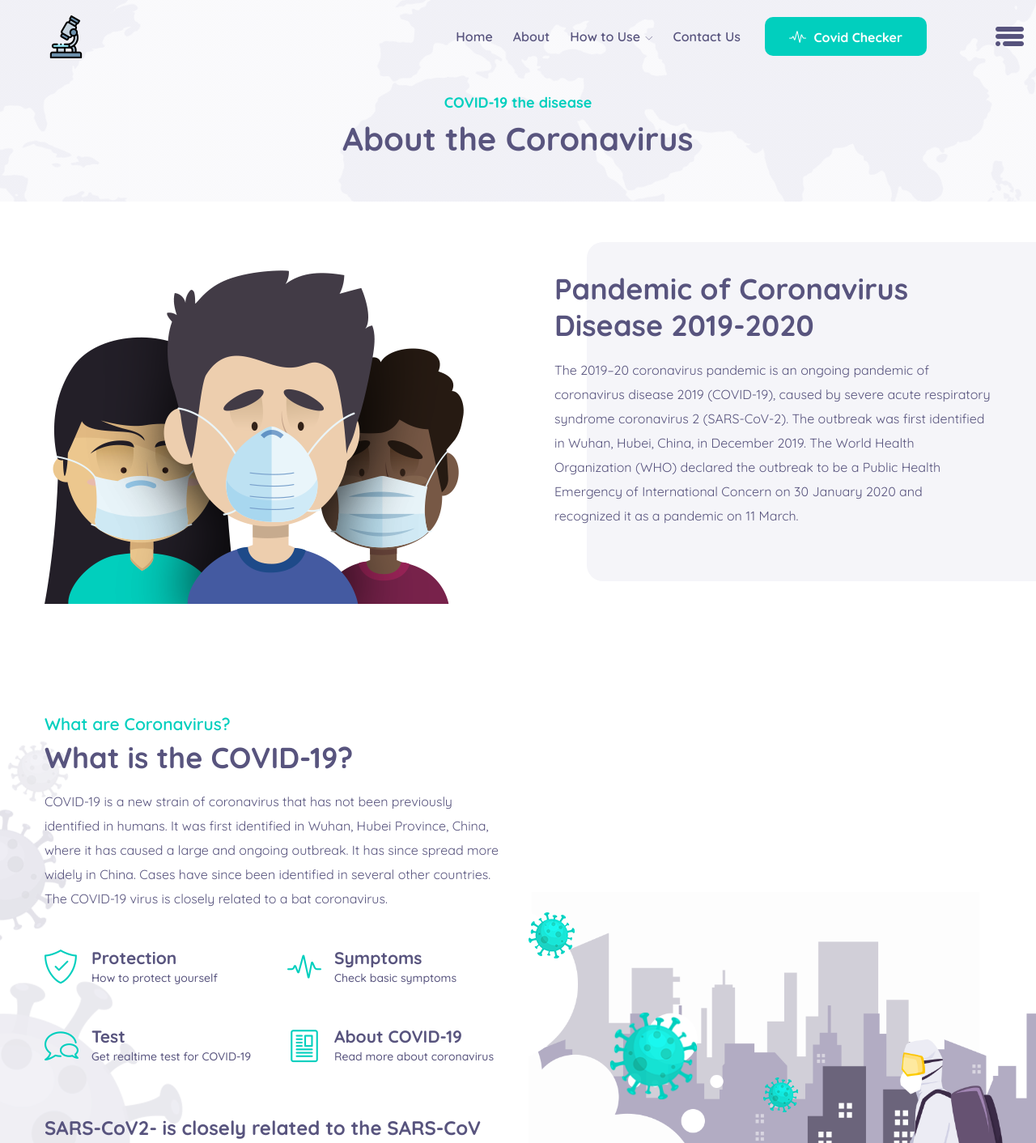
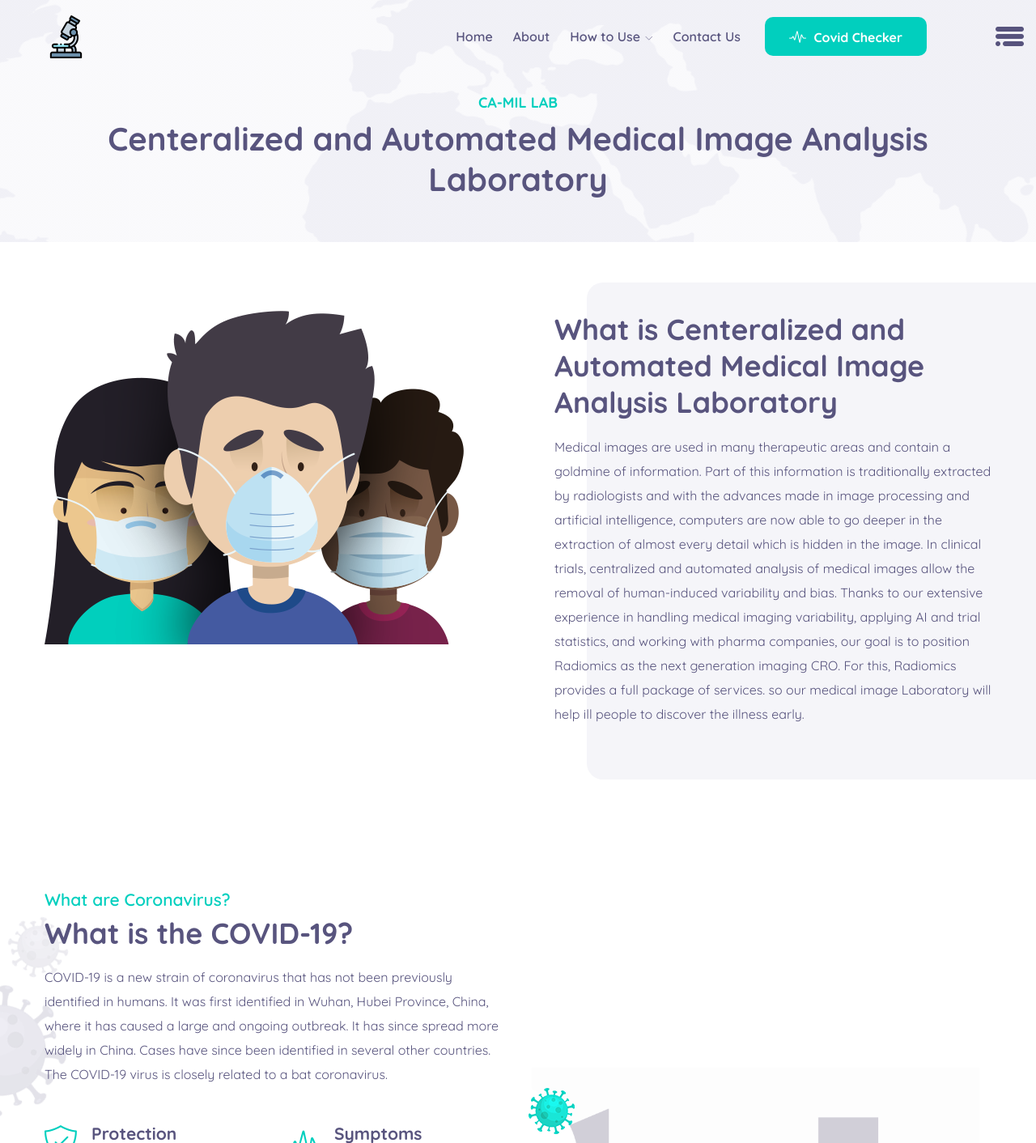
Before and after one commit to john0isaac/Centralized-and-Automated-Medical-Image-Analysis-Laboratory, a Flask app: page /about in a window 1280 px wide. Shown: the top 1412 px of the page at 81% size. Run offline with Flask 2, Linux system fonts and the light colour scheme; some libraries are stand-ins or nearby versions.

Commit message:
about_page

```diff
--- a/templates/pages/about.html
+++ b/templates/pages/about.html
@@ -3,8 +3,8 @@
 <section class="breadcrumb_area">
   <div class="container">
     <div class="breadcrumb_text">
-      <h6 class="wow fadeInUp" data-wow-delay="0.2s">COVID-19 the disease</h6>
-      <h3 class="wow fadeInUp" data-wow-delay="0.2s">About the Coronavirus</h3>
+      <h6 class="wow fadeInUp" data-wow-delay="0.2s">CA-MIL LAB</h6>
+      <h3 class="wow fadeInUp" data-wow-delay="0.2s">Centeralized and Automated Medical Image Analysis Laboratory </h3>
     </div>
   </div>
 </section>
@@ -22,16 +22,15 @@
         <div class="home_ab_text">
           <div class="home_ab_text_inner">
             <div class="home_ab_item">
-              <h4 class="wow fadeInUp">Pandemic of Coronavirus Disease 2019-2020</h4>
+              <h4 class="wow fadeInUp">What is Centeralized and Automated Medical Image Analysis Laboratory</h4>
               <p class="wow fadeInUp" data-wow-delay="0.2s">
-                The 2019–20 coronavirus pandemic is an ongoing pandemic of
-                coronavirus disease 2019 (COVID-19), caused by severe
-                acute respiratory syndrome coronavirus 2 (SARS-CoV-2). The
-                outbreak was first identified in Wuhan, Hubei, China, in
-                December 2019. The World Health Organization (WHO)
-                declared the outbreak to be a Public Health Emergency of
-                International Concern on 30 January 2020 and recognized it
-                as a pandemic on 11 March.
+                Medical images are used in many therapeutic areas and contain a goldmine of information.
+                 Part of this information is traditionally extracted by radiologists and with the advances made in image processing
+                  and artificial intelligence, computers are now able to go deeper in the extraction of almost every detail which is hidden in the image. In clinical trials,
+                  centralized and automated analysis of medical images allow the removal of human-induced variability and bias.
+                  Thanks to our extensive experience in handling medical imaging variability, applying AI and trial statistics, and working with pharma companies,
+                  our goal is to position Radiomics as the next generation imaging CRO. For this, Radiomics provides a full package of services.
+                  so our medical image Laboratory will help ill people to discover the illness early.
               </p>
             </div>
           </div>
```
